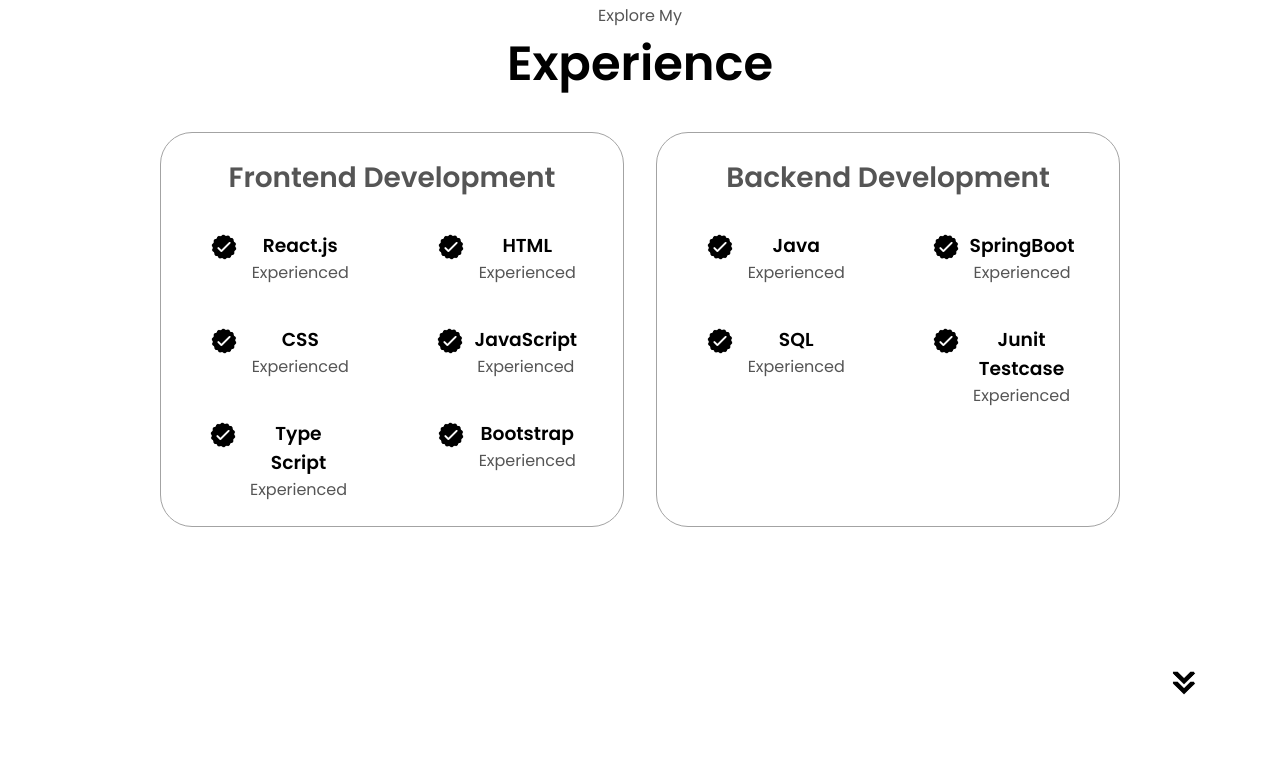
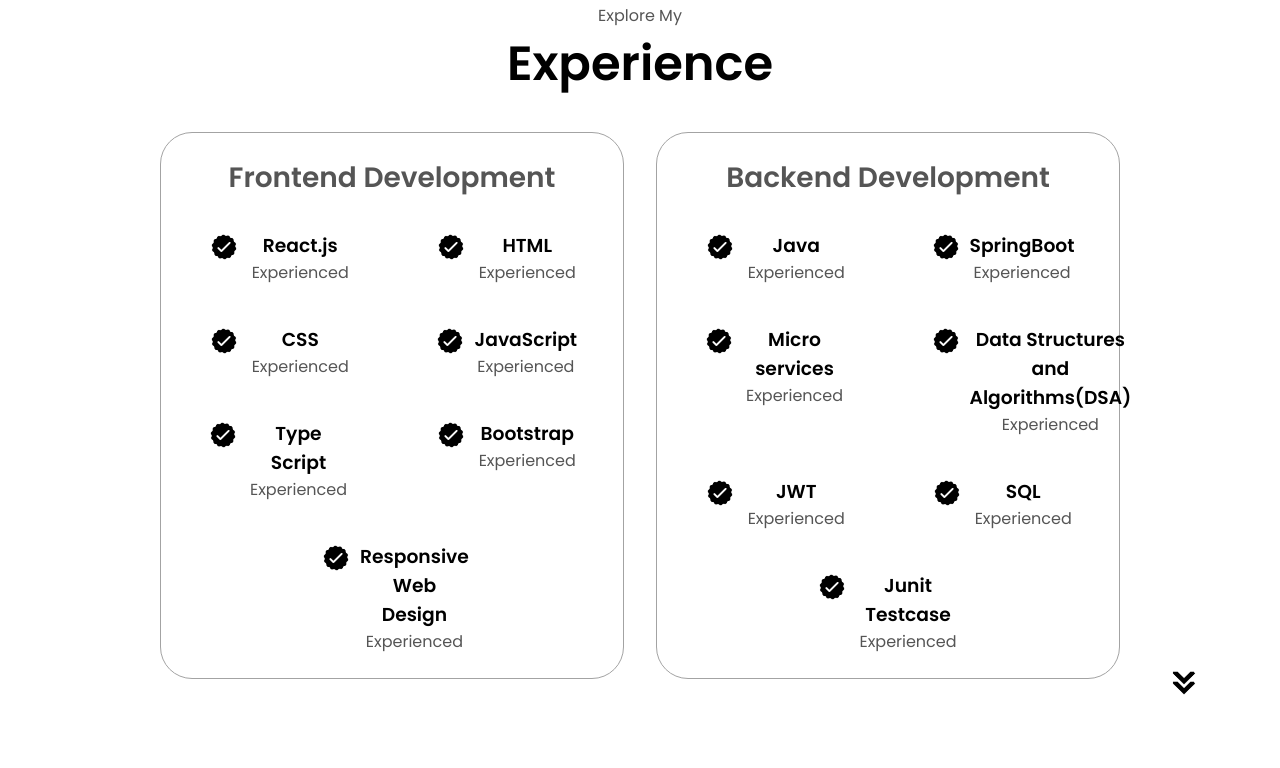
Before and after one commit to VidyasagarKonda/portfolio-react-app, a plain HTML site: page index.html in a window 1280 px wide. Shown: the part 1693-2461 px from the top of the page. Drawn offline with Linux system fonts and the light colour scheme.

Commit message:
Update index.html

```diff
--- a/index.html
+++ b/index.html
@@ -96,7 +96,7 @@
               />
               <h3>Experience</h3>
               <p>
-                2+ years <br />
+                3+ years <br />
                 Full Stack Developer
               </p>
             </div>
@@ -206,7 +206,17 @@ technologies.
                   <p>Experienced</p>
                 </div>
               </article>
-
+               <article>
+                <img
+                  src="./assets/checkmark.png"
+                  alt="Experinceicon"
+                  class="icon"
+                />
+                <div>
+                  <h3>Responsive Web Design</h3>
+                  <p>Experienced</p>
+                </div>
+              </article>
 
             </div>
           </div>
@@ -232,6 +242,40 @@ technologies.
                 />
                 <div>
                   <h3>SpringBoot</h3>
+                  <p>Experienced</p>
+                </div>
+              </article>
+               <article>
+                <img
+                  src="./assets/checkmark.png"
+                  alt="Experinceicon"
+                  class="icon"
+                />
+                <div>
+                  <h3>Micro services</h3>
+                  <p>Experienced</p>
+                </div>
+              </article>
+               <article>
+                <img
+                  src="./assets/checkmark.png"
+                  alt="Experinceicon"
+                  class="icon"
+                />
+                <div>
+                  <h3> Data Structures
+and Algorithms(DSA)</h3>
+                  <p>Experienced</p>
+                </div>
+              </article>
+               <article>
+                <img
+                  src="./assets/checkmark.png"
+                  alt="Experinceicon"
+                  class="icon"
+                />
+                <div>
+                  <h3> JWT </h3>
                   <p>Experienced</p>
                 </div>
               </article>
```
